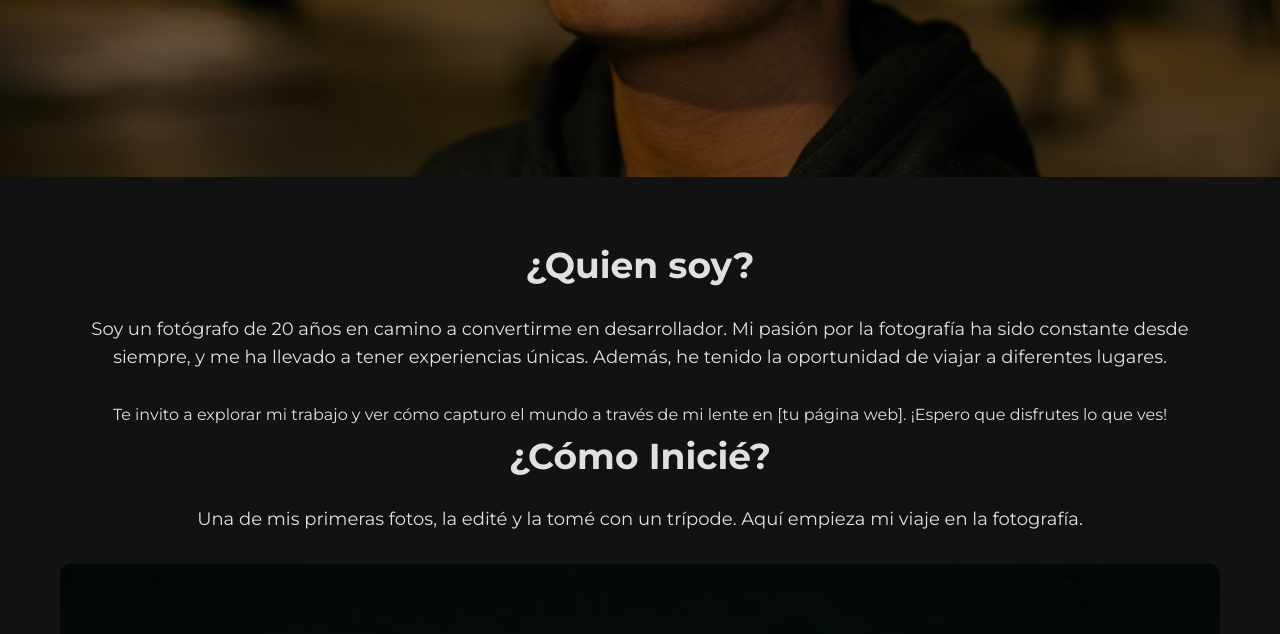
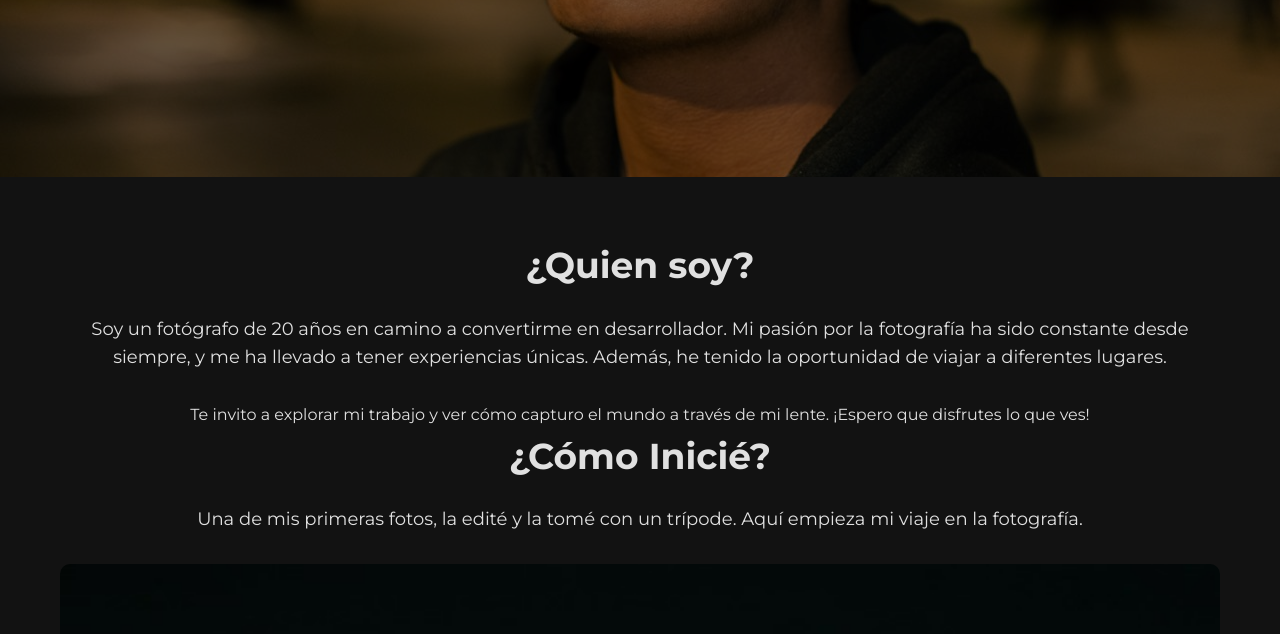
Before and after one commit to Bgpangel-30/Bgpangel-30.github.io, a plain HTML site: page index.html in a window 1280 px wide. Shown: the part 463-1097 px from the top of the page. Drawn offline with Linux system fonts and the light colour scheme.

Commit message:
Update index.html

```diff
--- a/index.html
+++ b/index.html
@@ -28,7 +28,7 @@
             <p class="txt-p">Soy un fotógrafo de 20 años en camino a convertirme en desarrollador. Mi pasión por la fotografía ha sido constante desde siempre, y me ha llevado a tener experiencias únicas. Además, he tenido la oportunidad de viajar a diferentes lugares.
 
 
-            <p>Te invito a explorar mi trabajo y ver cómo capturo el mundo a través de mi lente en [tu página web]. ¡Espero que disfrutes lo que ves!</p>
+            <p>Te invito a explorar mi trabajo y ver cómo capturo el mundo a través de mi lente. ¡Espero que disfrutes lo que ves!</p>
             <h2>¿Cómo Inicié?</h2>
             <p class="txt-p">Una de mis primeras fotos, la edité y la tomé con un trípode. Aquí empieza mi viaje en la fotografía.</p>
             <img src="imagenes/primera.jpg" alt="Primera imagen" class="presentacion-img">
```
